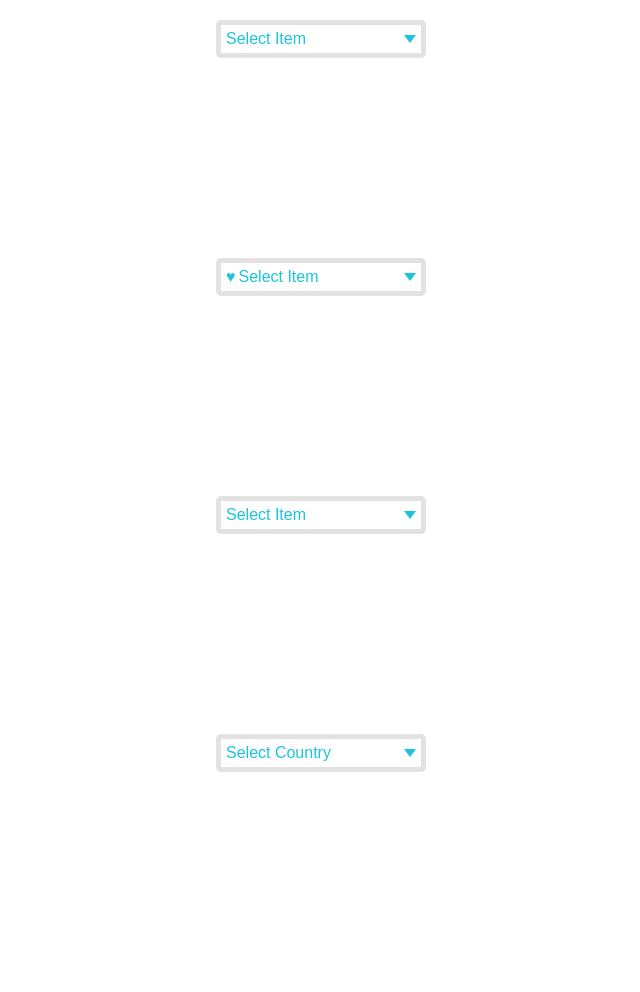
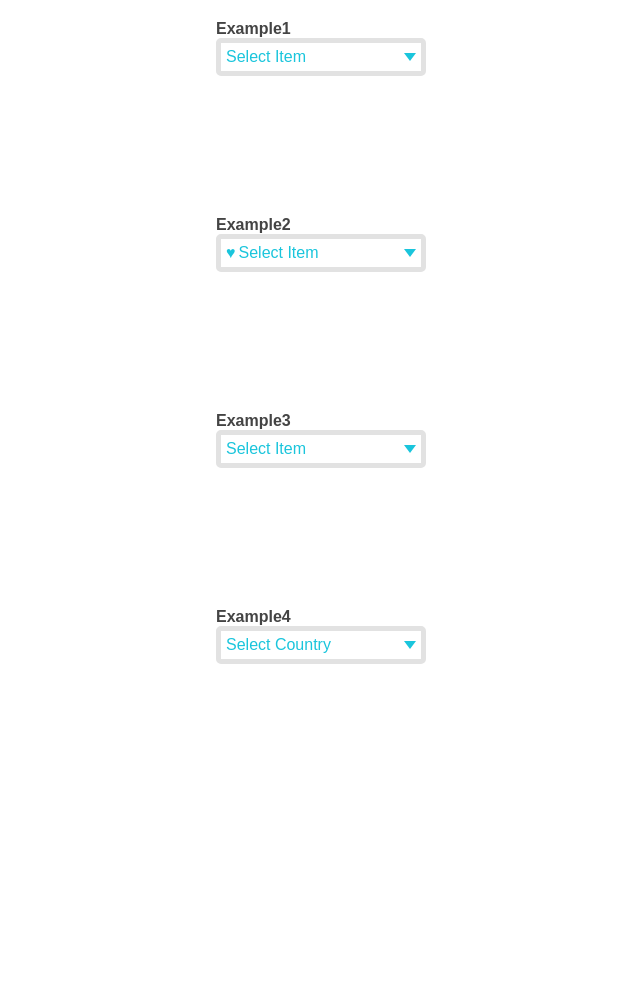
Before and after one commit to knaman2609/dropdown.js, a plain HTML site: page index.html in a window 1280 px wide. Shown: the whole page, without its empty margins (319-959 px from the left). After the commit the page ends 824 px from the top, so only its background shows below. Drawn offline with Linux system fonts and the light colour scheme.

Commit message:
README updated

```diff
--- a/index.html
+++ b/index.html
@@ -13,17 +13,25 @@
 
   .dropdown {
   	width: 100%;
-  	margin-bottom: 200px;
+  	margin-bottom: 140px;
   }
 
+  h4 {
+    font-family: Arial, sans-serif;
+    color: #444;
+  }
 </style>
 </head>
 <body>
 <div class="container">
-	<div class="mydropdown1"></div>
-	<div class="mydropdown2	"></div>
-	<div class="mydropdown3	"></div>
-	<div class="mydropdown4	"></div>
+  <h4>Example1</h4>
+	<div class="mydropdown1" id="example1"></div>
+  <h4>Example2</h4>
+	<div class="mydropdown2	" id="example2"></div>
+  <h4>Example3</h4>
+	<div class="mydropdown3	" id="example3"></div>
+  <h4>Example4</h4>
+	<div class="mydropdown4	" id="example4"></div>
 </div>
 <script src="jquery.min.js"></script>
 <script src='jquery.dropdown.js'></script>
```
Also changed, not shown: README.md.
